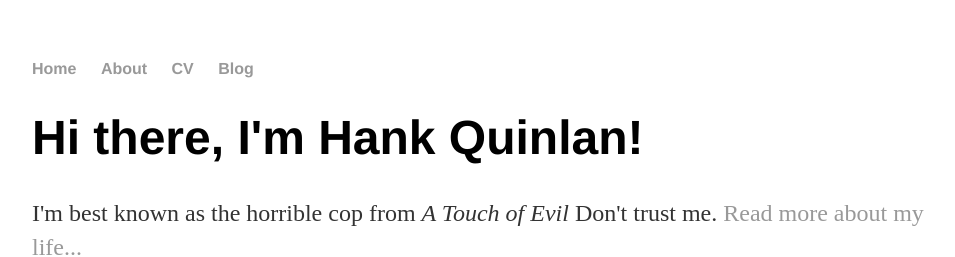
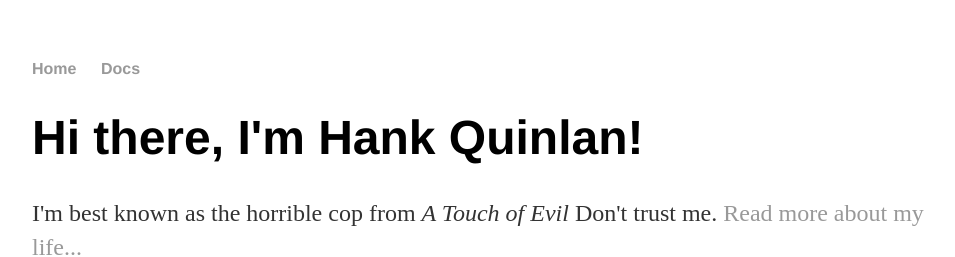
Before and after one commit to stanparker/stanparker.github.io, a Jekyll site: the page built from index.html, in a window 1280 px wide. Shown: the top 257 px of the page, without its empty margins (160-1115 px from the left). Built offline with Jekyll 4.4.1, drawn with Linux system fonts in a browser that asks for light colours.

Commit message:
Update default.html

```diff
--- a/_layouts/default.html
+++ b/_layouts/default.html
@@ -9,9 +9,7 @@
 			<nav>
 	    		<ul>
 	        		<li><a href="/">Home</a></li>
-		        	<li><a href="/about">About</a></li>
-	        		<li><a href="/cv">CV</a></li>
-	        		<li><a href="/blog">Blog</a></li>
+		        	<li><a href="/docs">Docs</a></li>
 	    		</ul>
 			</nav>
 			<div class="container">
```
